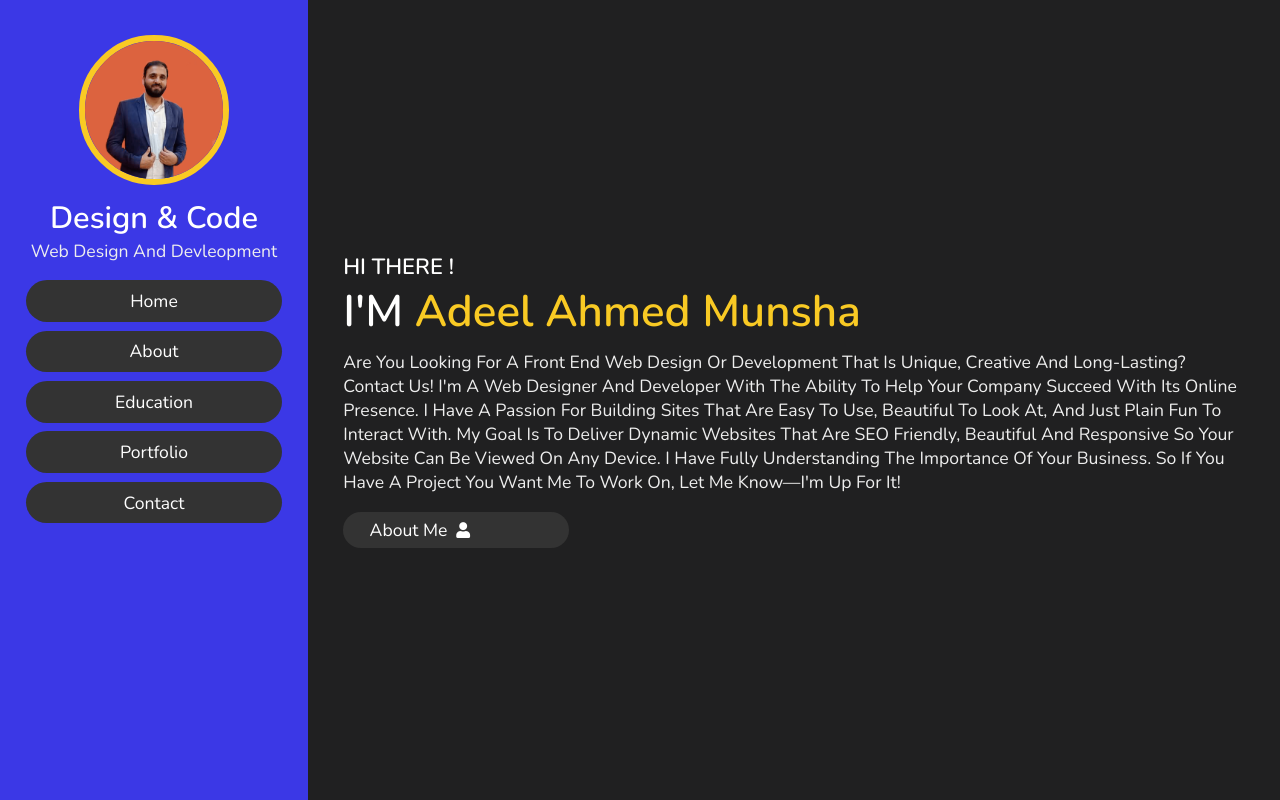
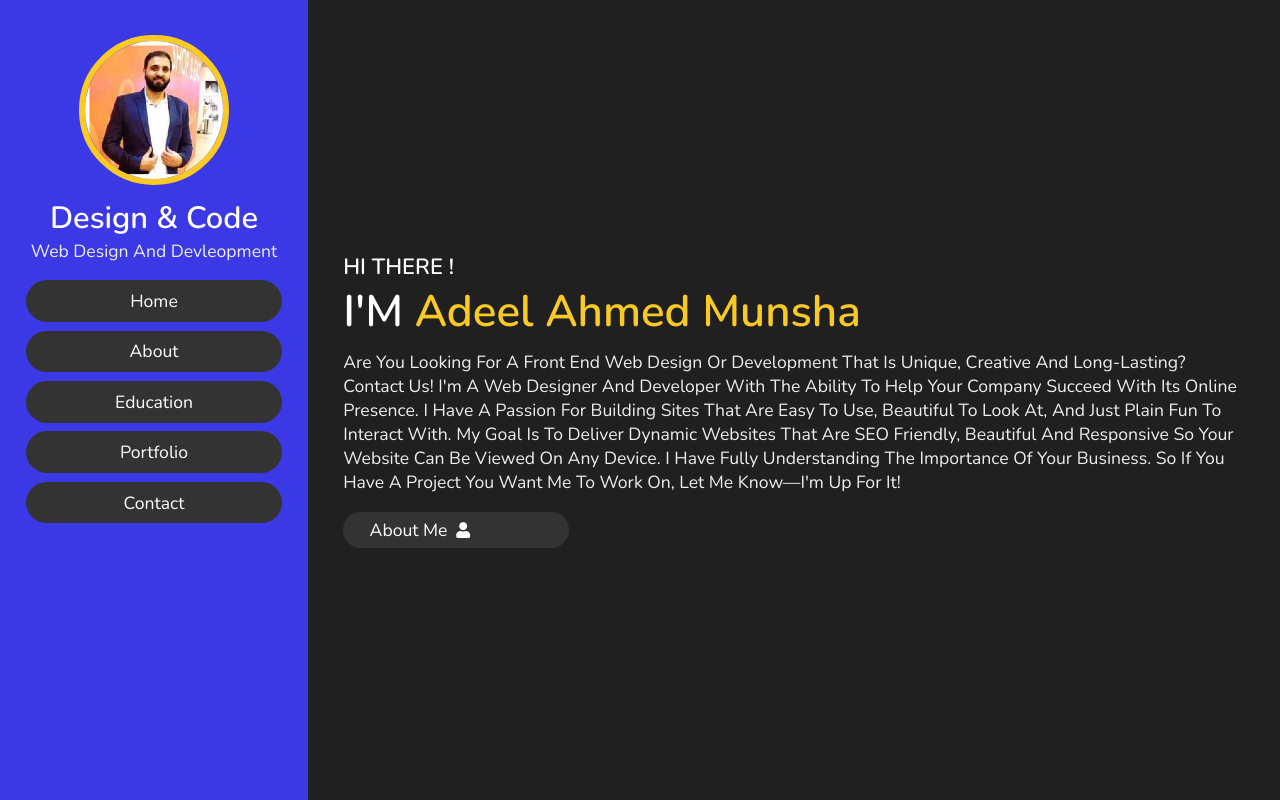
Before and after one commit to Adeel102143/My-portfolio, a plain HTML site: page index.html in a window 1280 px wide. Shown: the top 800 px of the page. Drawn offline with nearby package versions, Linux system fonts and the light colour scheme; a script that the page names is missing.

Commit message:
Update index.html

```diff
--- a/index.html
+++ b/index.html
@@ -20,7 +20,7 @@
 <header id="header">
     <a href="javascript:void(0)" class="closebtn" onclick="closeNav()">&times;</a>
     <div class="user">
-        <img src="./images/profile.png" alt="My portfolio DP ">
+        <img src="/images/About.jpg" alt="My portfolio DP ">
         <h4 class="name">Design & Code</h4>
         <p class="post">Web Design and Devleopment</p>
     </div>
```
